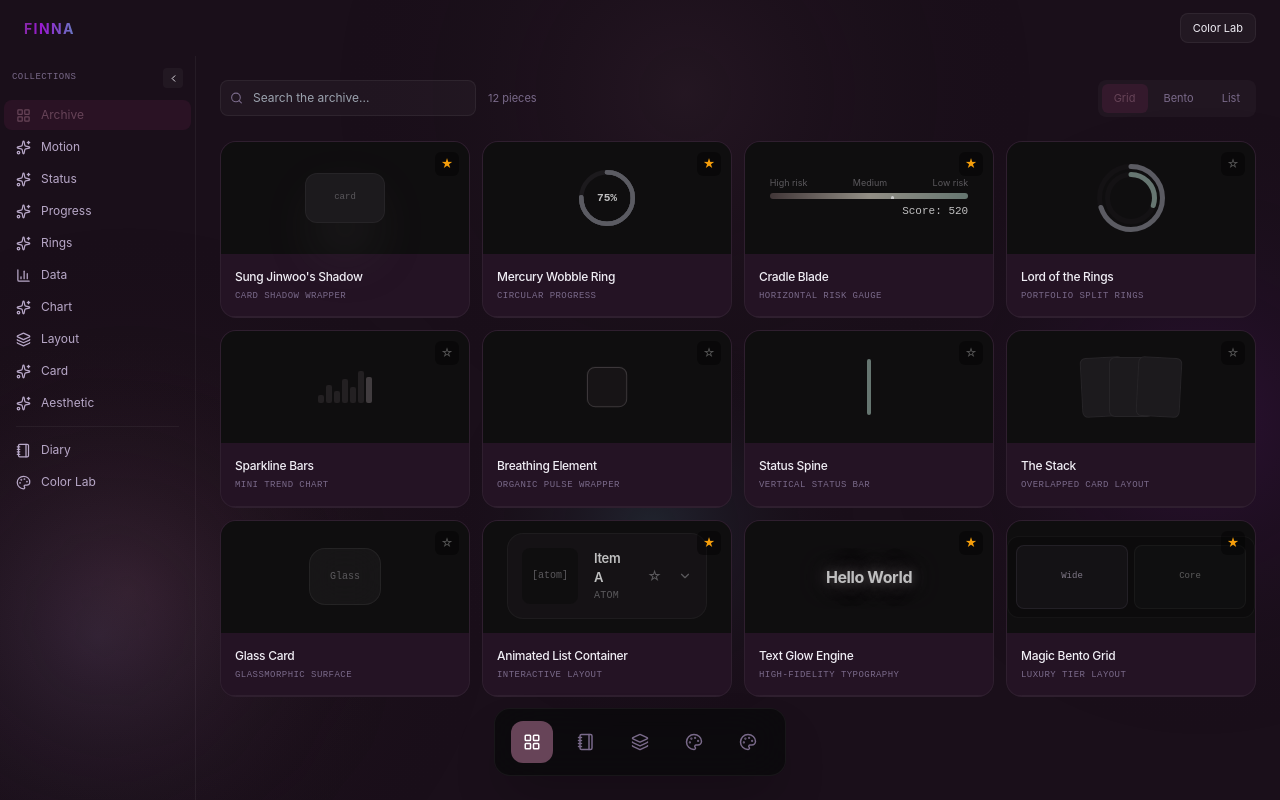
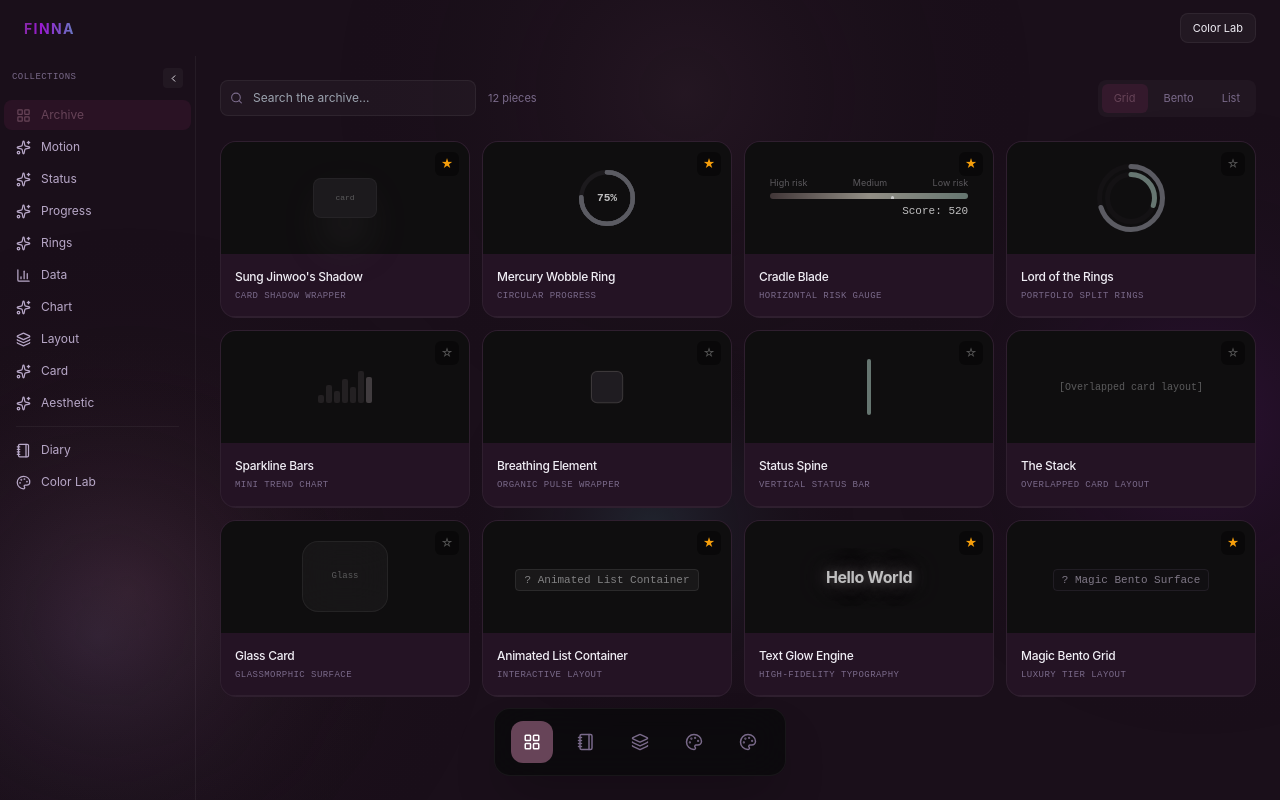
Before and after one commit to adrianofina/studio, a React (Vite) app: page / in a window 1280 px wide. Built offline with nearby package versions, Linux system fonts and the light colour scheme.

Commit message:
components

```diff
--- a/src/components/layout/ComponentCard.tsx
+++ b/src/components/layout/ComponentCard.tsx
@@ -20,7 +20,7 @@ export function ComponentCard({ comp, size, starred, onToggleStar, onOpen }: Pro
   return (
     <div
       onClick={onOpen}
-      className={`relative cursor-pointer transition-all duration-200 hover:-translate-y-1 ${cls.radius}`}
+      className={`relative cursor-pointer transition-all duration-200 hover:-translate-y-1 ${cls.radius} overflow-hidden`}
       style={{ background: "var(--finna-canvas-alt)", border: "1px solid var(--finna-border)" }}
     >
       <button
@@ -31,7 +31,7 @@ export function ComponentCard({ comp, size, starred, onToggleStar, onOpen }: Pro
         {starred ? "\u2605" : "\u2606"}
       </button>
       <div className={`flex items-center justify-center ${cls.preview}`} style={{ background: "var(--finna-canvas)" }}>
-        <ComponentPreview comp={comp} size={size} />
+        <ComponentPreview comp={comp} size={size} isFullView={false} />
       </div>
       <div className={cls.pad}>
         <div className="text-[12px] font-semibold truncate">{comp.name}</div>
--- a/src/components/previews/ComponentPreview.tsx
+++ b/src/components/previews/ComponentPreview.tsx
@@ -9,29 +9,41 @@ import { StatusSpine } from "../ui/StatusSpine"
 import { GlassCard } from "../ui/GlassCard"
 import { TextGlow } from "../ui/TextGlow"
 import { AnimatedList } from "../ui/AnimatedList"
+import { MagicBento } from "../ui/MagicBento"
+import { COMPONENTS } from "../../data/library"
 
 interface Props {
   comp: ComponentSpec
   size?: "compact" | "small" | "large"
+  isFullView?: boolean
 }
 
 const RING_SIZE = { compact: 36, small: 56, large: 96 }
 
-export function ComponentPreview({ comp, size = "small" }: Props) {
+export function ComponentPreview({ comp, size = "small", isFullView = false }: Props) {
+  if (isFullView) {
+    if (comp.id === "animated-list") {
+      return (
+        <div className="w-full h-[350px] p-4 bg-zinc-950 rounded-2xl border border-white/5">
+          <AnimatedList items={COMPONENTS} stars={new Set(["shadow"])} onToggleStar={() => {}} onOpen={() => {}} />
+        </div>
+      )
+    }
+    if (comp.id === "magic-bento") {
+      return (
+        <div className="w-full max-w-xl">
+          <MagicBento comp={comp} starred={true} onToggleStar={() => {}} onOpen={() => {}} />
+        </div>
+      )
+    }
+  }
+
   switch (comp.preview) {
     case "shadow":
       return (
-        <SungJinwooShadow status="active" intensity={size === "compact" ? 0.6 : 1}>
-          <div
-            className="rounded-xl flex items-center justify-center"
-            style={{
-              width: size === "compact" ? 56 : size === "large" ? 120 : 80,
-              height: size === "compact" ? 36 : size === "large" ? 72 : 50,
-              background: "var(--finna-surface)",
-              border: "1px solid rgba(255,255,255,0.06)",
-            }}
-          >
-            <span className="text-[9px] font-mono" style={{ color: "var(--finna-text-dim)" }}>card</span>
+        <SungJinwooShadow status="active" intensity={0.8}>
+          <div className="rounded-lg bg-[var(--finna-surface)] border border-white/5 w-16 h-10 flex items-center justify-center">
+            <span className="text-[8px] font-mono text-zinc-500">card</span>
           </div>
         </SungJinwooShadow>
       )
@@ -54,63 +66,33 @@ export function ComponentPreview({ comp, size = "small" }: Props) {
     case "breathing":
       return (
         <BreathingElement>
-          <div
-            className="rounded-lg"
-            style={{ width: size === "compact" ? 24 : 40, height: size === "compact" ? 24 : 40, background: "rgba(131,42,93,0.2)", border: "1px solid var(--finna-primary)" }}
-          />
+          <div className="w-8 h-8 rounded-md bg-purple-500/20 border border-[var(--finna-primary)]" />
         </BreathingElement>
       )
     case "spine":
       return <div style={{ height: size === "compact" ? 32 : 56 }}><StatusSpine status="active" /></div>
-    case "stack":
+    case "glass":
+    case "glasscard":
+      return <GlassCard><div className="text-[9px] font-mono text-zinc-500 p-2">Glass</div></GlassCard>
+    case "textglow":
+      return <TextGlow text="Hello World" intensity="medium" />
+    case "animated-list":
       return (
-        <div className="flex">
-          {[0, 1, 2].map(i => (
-            <div
-              key={i}
-              className="rounded-md border"
-              style={{
-                width: size === "compact" ? 28 : 44, height: size === "compact" ? 36 : 60,
-                marginLeft: i ? (size === "compact" ? -10 : -16) : 0,
-                background: "var(--finna-surface)", borderColor: "rgba(255,255,255,0.06)",
-                transform: `rotate(${(i - 1) * 3}deg)`,
-              }}
-            />
-          ))}
+        <div className="w-full px-4 text-center">
+          <span className="text-[11px] font-mono text-zinc-400 border border-white/10 px-2 py-1 rounded bg-white/5">
+            ? Animated List Container
+          </span>
         </div>
       )
-    case "glass":
+    case "magic-bento":
       return (
-        <GlassCard>
-          <div className="text-[10px] font-mono" style={{ color: "var(--finna-text-dim)" }}>Glass</div>
-        </GlassCard>
-      )
-    case "textglow":
-      return <TextGlow text="Hello World" intensity="medium" />
-
-    case "animated-list":
-      return (
-        <div className="w-full max-w-[200px] h-24 overflow-hidden py-1">
-          <AnimatedList
-            items={[{ id: "item-a", name: "Item A", type: "atom", tags: [], desc: "", code: "", preview: "", usedIn: "" }] as any}
-            stars={new Set()}
-            onToggleStar={() => {}}
-            onOpen={() => {}}
-          />
+        <div className="w-full px-4 text-center">
+          <span className="text-[11px] font-mono text-purple-400 border border-purple-500/20 px-2 py-1 rounded bg-purple-950/20">
+            ? Magic Bento Surface
+          </span>
         </div>
       )
-
-    case "magic-bento":
-      return (
-        <div className="w-full p-2 bg-zinc-950/40 rounded-xl border border-white/5">
-          <div className="grid grid-cols-2 gap-1.5 h-16">
-            <div className="rounded-lg bg-purple-500/10 border border-purple-500/20 flex items-center justify-center text-[9px] font-mono text-purple-400">Wide</div>
-            <div className="rounded-lg bg-zinc-900/60 border border-white/5 flex items-center justify-center text-[9px] font-mono text-zinc-500">Core</div>
-          </div>
-        </div>
-      )
-
     default:
-      return <span className="text-[10px] font-mono" style={{ color: "var(--finna-text-dim)" }}>[{comp.type}]</span>
+      return <span className="text-[10px] font-mono text-zinc-500">[{comp.type}]</span>
   }
 }
--- a/src/components/ui/AnimatedList.tsx
+++ b/src/components/ui/AnimatedList.tsx
@@ -1,77 +1,185 @@
-import { useState } from "react"
-import { ChevronDown } from "lucide-react"
-import type { ComponentSpec } from "../../types"
-import { ComponentPreview } from "../previews/ComponentPreview"
+import { useRef, useState, useEffect, useCallback } from 'react';
+import { motion, useInView } from 'motion/react';
+import './AnimatedList.css';
+
+interface ItemSpec {
+  id: string;
+  name: string;
+  type: string;
+  [key: string]: any;
+}
+
+interface AnimatedItemProps {
+  children: React.ReactNode;
+  delay?: number;
+  index: number;
+  onMouseEnter: () => void;
+  onClick: () => void;
+}
+
+const AnimatedItem = ({ children, delay = 0, index, onMouseEnter, onClick }: AnimatedItemProps) => {
+  const ref = useRef(null);
+  const inView = useInView(ref, { amount: 0.5, triggerOnce: false });
+  return (
+    <motion.div
+      ref={ref}
+      data-index={index}
+      onMouseEnter={onMouseEnter}
+      onClick={onClick}
+      initial={{ scale: 0.7, opacity: 0 }}
+      animate={inView ? { scale: 1, opacity: 1 } : { scale: 0.7, opacity: 0 }}
+      transition={{ duration: 0.2, delay }}
+      style={{ marginBottom: '1rem', cursor: 'pointer' }}
+    >
+      {children}
+    </motion.div>
+  );
+};
 
 interface Props {
-  items: ComponentSpec[]
-  stars: Set<string>
-  onToggleStar: (id: string) => void
-  onOpen: (comp: ComponentSpec) => void
+  items: ItemSpec[] | string[];
+  stars?: Set<string>;
+  onToggleStar?: (id: string) => void;
+  onOpen?: (item: any) => void;
+  onItemSelect?: (item: any, index: number) => void;
+  showGradients?: boolean;
+  enableArrowNavigation?: boolean;
+  className?: string;
+  itemClassName?: string;
+  displayScrollbar?: boolean;
+  initialSelectedIndex?: number;
 }
 
-// Reuses the exact expand/collapse interaction already proven in
-// DiaryPage.tsx's row pattern (StatusSpine + click-to-expand), rather
-// than inventing a new list interaction. Each row shows a compact
-// inline preview; expanding reveals the description and tags.
+export function AnimatedList({
+  items = [],
+  stars = new Set(),
+  onToggleStar,
+  onOpen,
+  onItemSelect,
+  showGradients = true,
+  enableArrowNavigation = true,
+  className = '',
+  itemClassName = '',
+  displayScrollbar = true,
+  initialSelectedIndex = -1
+}: Props) {
+  const listRef = useRef<HTMLDivElement>(null);
+  const [selectedIndex, setSelectedIndex] = useState(initialSelectedIndex);
+  const [keyboardNav, setKeyboardNav] = useState(false);
+  const [topGradientOpacity, setTopGradientOpacity] = useState(0);
+  const [bottomGradientOpacity, setBottomGradientOpacity] = useState(1);
 
-export function AnimatedList({ items, stars, onToggleStar, onOpen }: Props) {
-  const [expanded, setExpanded] = useState<string | null>(null)
+  const handleItemMouseEnter = useCallback((index: number) => {
+    setSelectedIndex(index);
+  }, []);
+
+  const handleItemClick = useCallback(
+    (item: any, index: number) => {
+      setSelectedIndex(index);
+      if (onItemSelect) onItemSelect(item, index);
+      if (onOpen) onOpen(item);
+    },
+    [onItemSelect, onOpen]
+  );
+
+  const handleScroll = useCallback((e: any) => {
+    const { scrollTop, scrollHeight, clientHeight } = e.target;
+    setTopGradientOpacity(Math.min(scrollTop / 50, 1));
+    const bottomDistance = scrollHeight - (scrollTop + clientHeight);
+    setBottomGradientOpacity(scrollHeight <= clientHeight ? 0 : Math.min(bottomDistance / 50, 1));
+  }, []);
+
+  useEffect(() => {
+    if (!enableArrowNavigation || items.length === 0) return;
+    const handleKeyDown = (e: KeyboardEvent) => {
+      if (e.key === 'ArrowDown' || (e.key === 'Tab' && !e.shiftKey)) {
+        e.preventDefault();
+        setKeyboardNav(true);
+        setSelectedIndex(prev => Math.min(prev + 1, items.length - 1));
+      } else if (e.key === 'ArrowUp' || (e.key === 'Tab' && e.shiftKey)) {
+        e.preventDefault();
+        setKeyboardNav(true);
+        setSelectedIndex(prev => Math.max(prev - 1, 0));
+      } else if (e.key === 'Enter') {
+        if (selectedIndex >= 0 && selectedIndex < items.length) {
+          e.preventDefault();
+          handleItemClick(items[selectedIndex], selectedIndex);
+        }
+      }
+    };
+
+    window.addEventListener('keydown', handleKeyDown);
+    return () => window.removeEventListener('keydown', handleKeyDown);
+  }, [items, selectedIndex, handleItemClick, enableArrowNavigation]);
+
+  useEffect(() => {
+    if (!keyboardNav || selectedIndex < 0 || !listRef.current) return;
+    const container = listRef.current;
+    const selectedItem = container.querySelector(`[data-index="${selectedIndex}"]`) as HTMLElement;
+    if (selectedItem) {
+      const extraMargin = 50;
+      const containerScrollTop = container.scrollTop;
+      const containerHeight = container.clientHeight;
+      const itemTop = selectedItem.offsetTop;
+      const itemBottom = itemTop + selectedItem.offsetHeight;
+      if (itemTop < containerScrollTop + extraMargin) {
+        container.scrollTo({ top: itemTop - extraMargin, behavior: 'smooth' });
+      } else if (itemBottom > containerScrollTop + containerHeight - extraMargin) {
+        container.scrollTo({
+          top: itemBottom - containerHeight + extraMargin,
+          behavior: 'smooth'
+        });
+      }
+    }
+    setKeyboardNav(false);
+  }, [selectedIndex, keyboardNav]);
 
   return (
-    <div className="flex flex-col gap-2">
-      {items.map((comp, idx) => {
-        const isOpen = expanded === comp.id
-        return (
-          <div
-            key={comp.id}
-            className="rounded-2xl overflow-hidden transition-all"
-            style={{
-              background: "var(--finna-canvas-alt)",
-              border: "1px solid rgba(255,255,255,0.05)",
-              opacity: 0,
-              animation: `finnaListIn 0.4s ease ${idx * 50}ms forwards`,
-            }}
-          >
-            <div
-              onClick={() => setExpanded(prev => (prev === comp.id ? null : comp.id))}
-              className="flex items-center gap-4 p-3.5 cursor-pointer"
+    <div className={`scroll-list-container ${className}`}>
+      <div ref={listRef} className={`scroll-list ${!displayScrollbar ? 'no-scrollbar' : ''}`} onScroll={handleScroll}>
+        {items.map((item, index) => {
+          const isString = typeof item === 'string';
+          const label = isString ? item : (item as ItemSpec).name;
+          const subLabel = isString ? '' : (item as ItemSpec).type;
+          const itemId = isString ? String(index) : (item as ItemSpec).id;
+
+          return (
+            <AnimatedItem
+              key={itemId}
+              delay={0.1}
+              index={index}
+              onMouseEnter={() => handleItemMouseEnter(index)}
+              onClick={() => handleItemClick(item, index)}
             >
-              <div className="w-14 h-14 rounded-lg flex items-center justify-center flex-shrink-0" style={{ background: "var(--finna-canvas)" }}>
-                <ComponentPreview comp={comp} size="compact" />
+              <div className={`item ${selectedIndex === index ? 'selected' : ''} ${itemClassName} flex items-center justify-between`}>
+                <div className="flex flex-col min-w-0">
+                  <p className="item-text text-xs font-medium truncate">{label}</p>
+                  {subLabel && <span className="text-[10px] text-zinc-500 font-mono mt-0.5 truncate">{subLabel}</span>}
+                </div>
+                {onToggleStar && !isString && (
+                  <button
+                    onClick={(e) => {
+                      e.stopPropagation();
+                      onToggleStar(itemId);
+                    }}
+                    className="w-5 h-5 flex items-center justify-center text-xs opacity-60 hover:opacity-100 transition-opacity"
+                    style={{ color: stars.has(itemId) ? '#F59E0B' : 'var(--finna-text-dim)' }}
+                  >
+                    {stars.has(itemId) ? '\u2605' : '\u2606'}
+                  </button>
+                )}
               </div>
-              <div className="flex-1 min-w-0">
-                <div className="text-[13px] font-semibold tracking-tight">{comp.name}</div>
-                <div className="text-[10px] font-mono uppercase tracking-wide" style={{ color: "var(--finna-text-dim)" }}>{comp.type}</div>
-              </div>
-              <button
-                onClick={e => { e.stopPropagation(); onToggleStar(comp.id) }}
-                className="text-sm"
-                style={{ color: stars.has(comp.id) ? "#F59E0B" : "var(--finna-text-dim)" }}
-              >
-                {stars.has(comp.id) ? "\u2605" : "\u2606"}
-              </button>
-              <ChevronDown size={14} style={{ color: "var(--finna-text-dim)", transform: isOpen ? "rotate(180deg)" : "none", transition: "transform 0.2s" }} />
-            </div>
-
-            {isOpen && (
-              <div className="px-3.5 pb-3.5 pl-[4.5rem]">
-                <p className="text-[12px] leading-relaxed mb-2" style={{ color: "var(--finna-text-secondary)" }}>{comp.desc}</p>
-                <div className="flex gap-1.5 flex-wrap mb-2">
-                  {comp.tags.map(t => <span key={t} className="text-[9px] px-2 py-0.5 rounded font-mono" style={{ background: "rgba(255,255,255,0.04)", color: "var(--finna-text-dim)" }}>{t}</span>)}
-                </div>
-                <button
-                  onClick={() => onOpen(comp)}
-                  className="text-[11px] px-3 py-1.5 rounded-md"
-                  style={{ background: "var(--finna-primary)", color: "#fff" }}
-                >
-                  Open Customize panel
-                </button>
-              </div>
-            )}
-          </div>
-        )
-      })}
+            </AnimatedItem>
+          );
+        })}
+      </div>
+      {showGradients && (
+        <>
+          <div className="top-gradient" style={{ opacity: topGradientOpacity }}></div>
+          <div className="bottom-gradient" style={{ opacity: bottomGradientOpacity }}></div>
+        </>
+      )}
     </div>
-  )
+  );
 }
+export default AnimatedList;
--- a/src/components/ui/MagicBento.tsx
+++ b/src/components/ui/MagicBento.tsx
@@ -17,7 +17,7 @@ interface Props {
 // contract as ChromaCard so it is a drop-in alternative visual style
 // for the exact same data, not a competing grid system.
 
-export function MagicBentoCard({ comp, starred, onToggleStar, onOpen, size = "normal" }: Props) {
+export function MagicBento({ comp, starred, onToggleStar, onOpen, size = "normal" }: Props) {
   const ref = useRef<HTMLDivElement>(null)
   const [pos, setPos] = useState({ x: 50, y: 50 })
   const [hovered, setHovered] = useState(false)
```
Also changed, not shown: src/components/ui/AnimatedList.css (+30 -16 lines).
